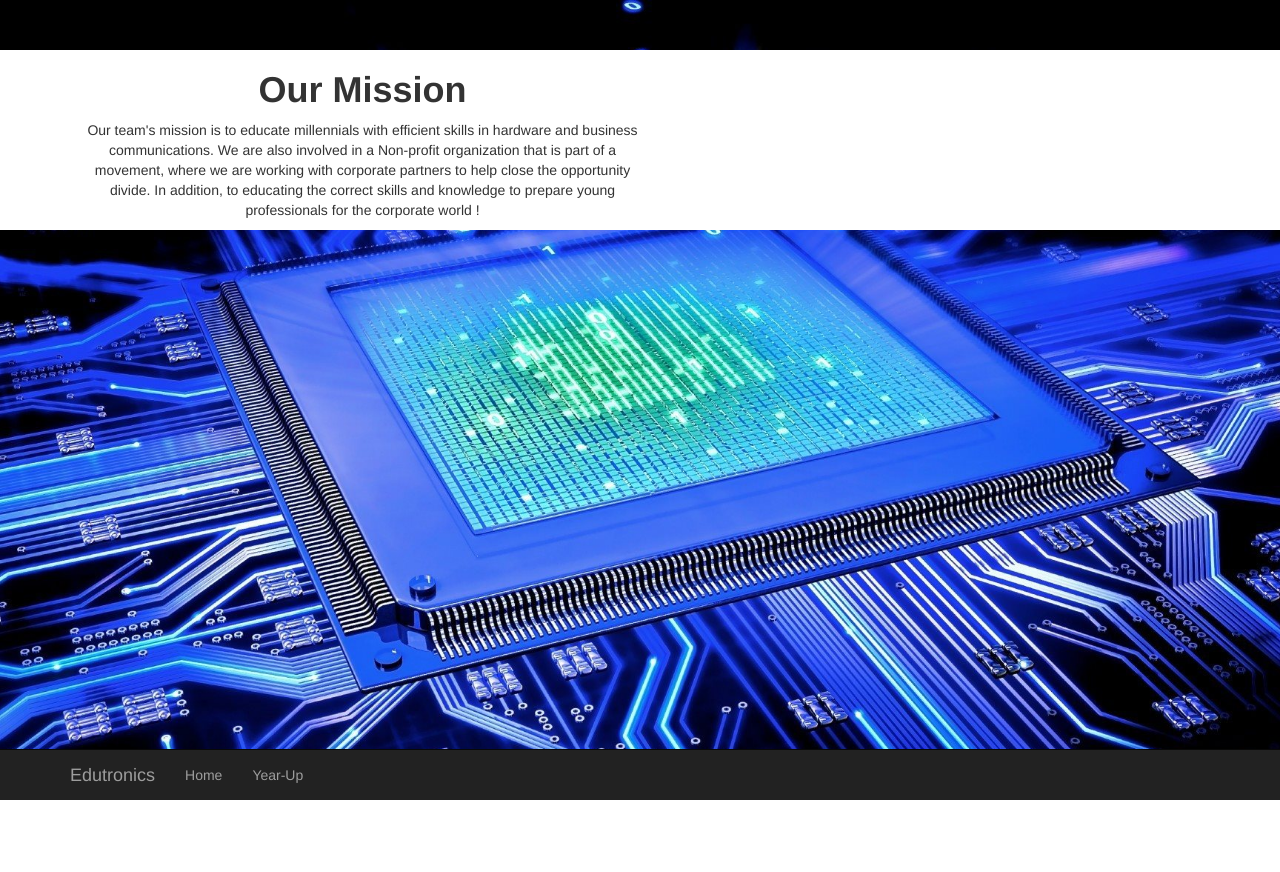
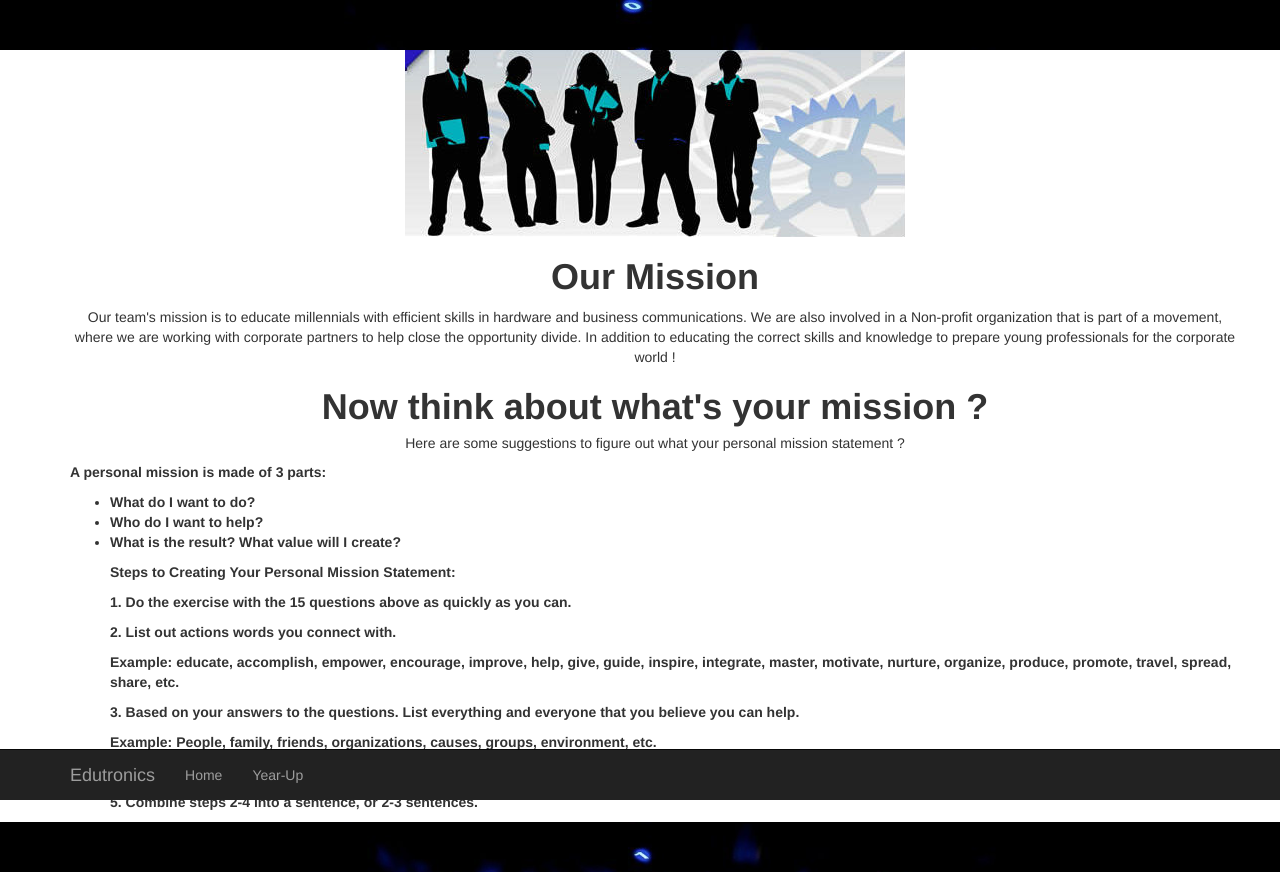
Before and after one commit to edutronics/Edutronics.github.io, a plain HTML site: page credits.html in a window 1280 px wide. Before the commit the page ends 800 px from the top, so only its background shows below. Drawn offline with Linux system fonts and the light colour scheme.

Commit message:
last min changes

```diff
--- a/credits.html
+++ b/credits.html
@@ -129,9 +129,34 @@
     <!-- Page Content -->
     <div class="container">
         <div class="row">
-            <div class="col-md-6 col-sm-6">
+
+
+          <center><img src="mission.jpg"></center>
+
                 <h1><center><strong>Our Mission</strong></center></h1>
-                <p></b> <center>Our team's mission is to educate millennials with efficient skills in hardware and business communications. We are also involved in a Non-profit organization that is part of a movement, where we are working with corporate partners to help close the opportunity divide. In addition, to educating the correct skills and knowledge to prepare young professionals for the corporate world ! </center> <b></p>
+                <p></b> <center>Our team's mission is to educate millennials with efficient skills in hardware and business communications. We are also involved in a Non-profit organization that is part of a movement, where we are working with corporate partners to help close the opportunity divide. In addition to educating the correct skills and knowledge to prepare young professionals for the corporate world ! </center> <b></p>
+
+
+                <h1><center><strong>Now think about what's your mission ?</strong></center></h1>
+                <h5><center>Here are some suggestions to figure out what your personal mission statement ?</center></h5>
+                <p>A personal mission is made of 3 parts:
+                    <ul>
+                    <li>What do I want to do?</li>
+                    <li>Who do I want to help?</li>
+                    <li>What is the result? What value will I create?</li>
+                    </p>
+
+                <p>Steps to Creating Your Personal Mission Statement:
+
+                    <p>1. Do the exercise with the 15 questions above as quickly as you can.</p>
+                    <p>2. List out actions words you connect with.</p>
+                    <p>Example: educate, accomplish, empower, encourage, improve, help, give, guide, inspire, integrate, master, motivate, nurture, organize, produce, promote, travel, spread, share, etc.</p>
+                    <p>3. Based on your answers to the questions. List everything and everyone that you believe you can help.</p>
+                    <p>Example: People, family, friends, organizations, causes, groups, environment, etc. </p>
+                    <p>4. Identify your end goal. How will the ‘who’ from your above answer benefit from what you ‘do’?</p>
+                    <p>5. Combine steps 2-4 into a sentence, or 2-3 sentences.</p>
+
+
 
              </div>
         </div>
```
Also changed, not shown: mission.jpg (added).
